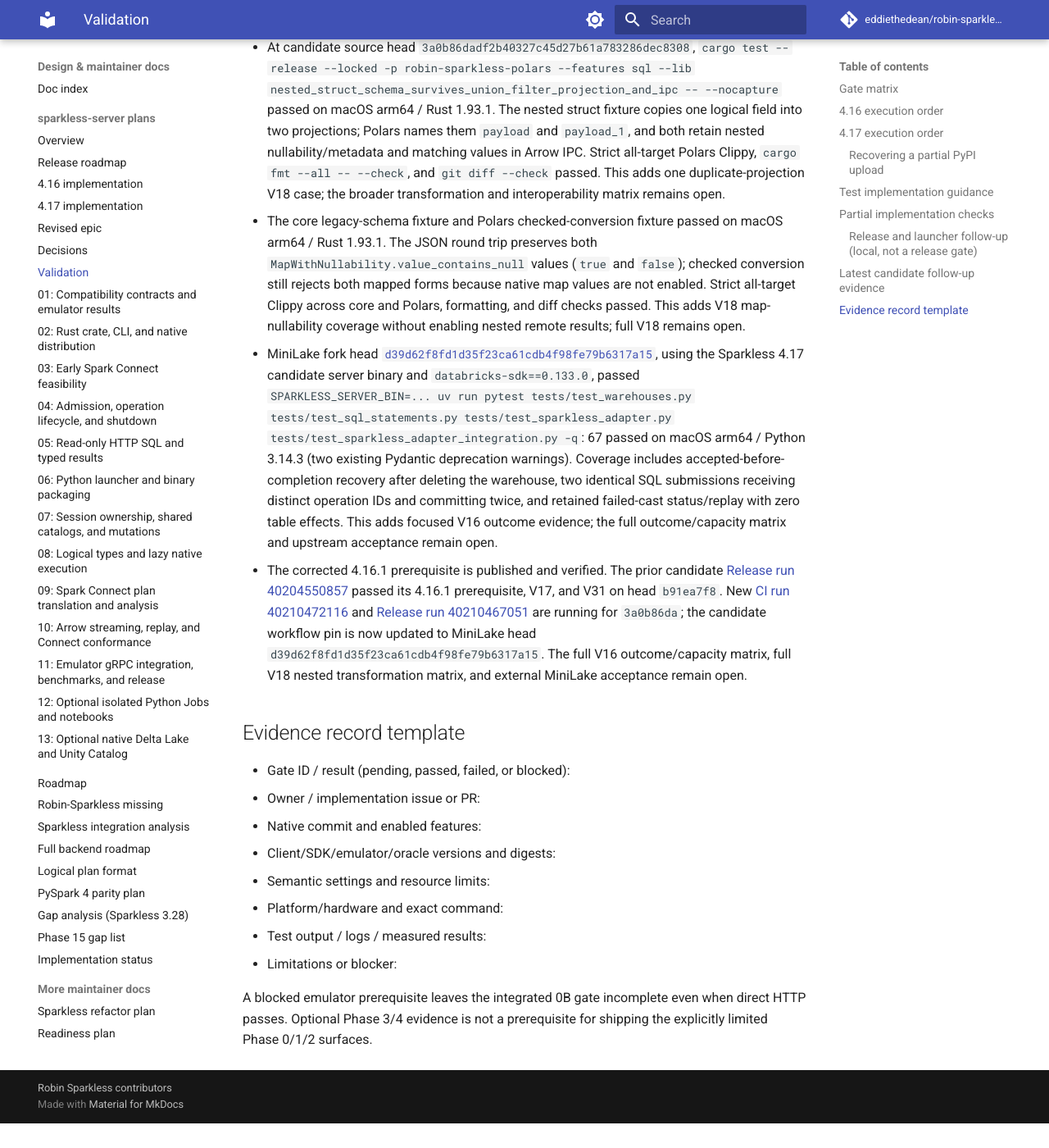
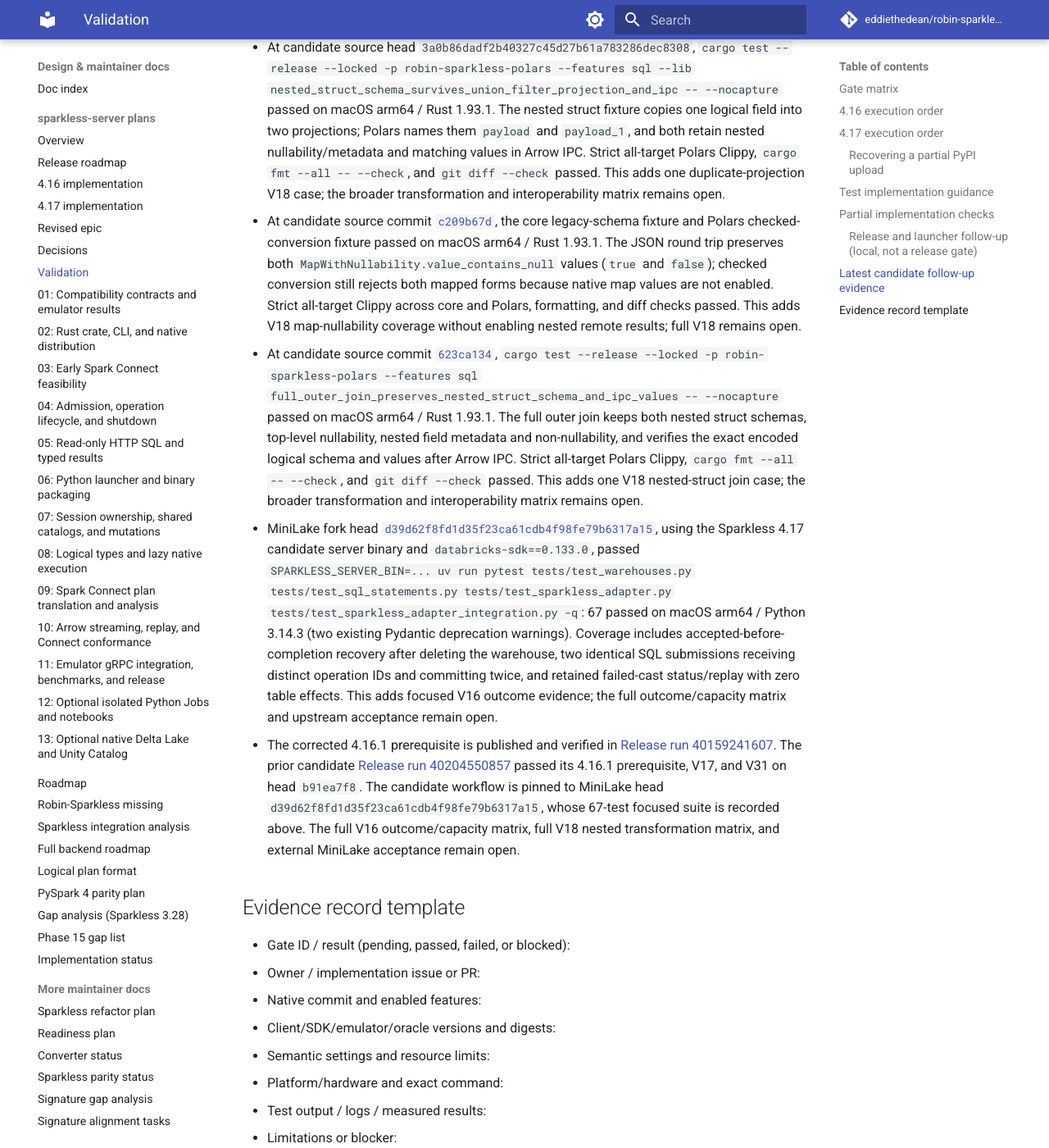
Before and after one commit to eddiethedean/robin-sparkless, an MkDocs documentation site: the page built from docs/plans/sparkless-server/VALIDATION.md, in a window 1280 px wide and 1400 px high, scrolled down 29552 px. Shown: the whole window at 82% size. Built offline with MkDocs 1.6.1 and Material for MkDocs 9.7.7, drawn with Linux system fonts in a browser that asks for light colours; comment, search, counter and statistics services are not loaded; before the commit the page ends 30922 px from its top, so only the background shows below that.

Commit message:
docs: record nested struct join validation

```diff
--- a/docs/plans/sparkless-server/VALIDATION.md
+++ b/docs/plans/sparkless-server/VALIDATION.md
@@ -256,9 +256,10 @@
 ## Latest candidate follow-up evidence
 
 - At candidate source head `3a0b86dadf2b40327c45d27b61a783286dec8308`, `cargo test --release --locked -p robin-sparkless-polars --features sql --lib nested_struct_schema_survives_union_filter_projection_and_ipc -- --nocapture` passed on macOS arm64 / Rust 1.93.1. The nested struct fixture copies one logical field into two projections; Polars names them `payload` and `payload_1`, and both retain nested nullability/metadata and matching values in Arrow IPC. Strict all-target Polars Clippy, `cargo fmt --all -- --check`, and `git diff --check` passed. This adds one duplicate-projection V18 case; the broader transformation and interoperability matrix remains open.
-- The core legacy-schema fixture and Polars checked-conversion fixture passed on macOS arm64 / Rust 1.93.1. The JSON round trip preserves both `MapWithNullability.value_contains_null` values (`true` and `false`); checked conversion still rejects both mapped forms because native map values are not enabled. Strict all-target Clippy across core and Polars, formatting, and diff checks passed. This adds V18 map-nullability coverage without enabling nested remote results; full V18 remains open.
+- At candidate source commit [`c209b67d`](https://github.com/eddiethedean/robin-sparkless/commit/c209b67dffe7e940f25748fa327d514cf40f76a3), the core legacy-schema fixture and Polars checked-conversion fixture passed on macOS arm64 / Rust 1.93.1. The JSON round trip preserves both `MapWithNullability.value_contains_null` values (`true` and `false`); checked conversion still rejects both mapped forms because native map values are not enabled. Strict all-target Clippy across core and Polars, formatting, and diff checks passed. This adds V18 map-nullability coverage without enabling nested remote results; full V18 remains open.
+- At candidate source commit [`623ca134`](https://github.com/eddiethedean/robin-sparkless/commit/623ca134d5e82a610f56f5d1d9943f52e8aff0c5), `cargo test --release --locked -p robin-sparkless-polars --features sql full_outer_join_preserves_nested_struct_schema_and_ipc_values -- --nocapture` passed on macOS arm64 / Rust 1.93.1. The full outer join keeps both nested struct schemas, top-level nullability, nested field metadata and non-nullability, and verifies the exact encoded logical schema and values after Arrow IPC. Strict all-target Polars Clippy, `cargo fmt --all -- --check`, and `git diff --check` passed. This adds one V18 nested-struct join case; the broader transformation and interoperability matrix remains open.
 - MiniLake fork head [`d39d62f8fd1d35f23ca61cdb4f98fe79b6317a15`](https://github.com/eddiethedean/minilake/commit/d39d62f8fd1d35f23ca61cdb4f98fe79b6317a15), using the Sparkless 4.17 candidate server binary and `databricks-sdk==0.133.0`, passed `SPARKLESS_SERVER_BIN=... uv run pytest tests/test_warehouses.py tests/test_sql_statements.py tests/test_sparkless_adapter.py tests/test_sparkless_adapter_integration.py -q`: 67 passed on macOS arm64 / Python 3.14.3 (two existing Pydantic deprecation warnings). Coverage includes accepted-before-completion recovery after deleting the warehouse, two identical SQL submissions receiving distinct operation IDs and committing twice, and retained failed-cast status/replay with zero table effects. This adds focused V16 outcome evidence; the full outcome/capacity matrix and upstream acceptance remain open.
-- The corrected 4.16.1 prerequisite is published and verified. The prior candidate [Release run 40204550857](https://github.com/eddiethedean/robin-sparkless/actions/runs/40204550857) passed its 4.16.1 prerequisite, V17, and V31 on head `b91ea7f8`. New [CI run 40210472116](https://github.com/eddiethedean/robin-sparkless/actions/runs/40210472116) and [Release run 40210467051](https://github.com/eddiethedean/robin-sparkless/actions/runs/40210467051) are running for `3a0b86da`; the candidate workflow pin is now updated to MiniLake head `d39d62f8fd1d35f23ca61cdb4f98fe79b6317a15`. The full V16 outcome/capacity matrix, full V18 nested transformation matrix, and external MiniLake acceptance remain open.
+- The corrected 4.16.1 prerequisite is published and verified in [Release run 40159241607](https://github.com/eddiethedean/robin-sparkless/actions/runs/40159241607). The prior candidate [Release run 40204550857](https://github.com/eddiethedean/robin-sparkless/actions/runs/40204550857) passed its 4.16.1 prerequisite, V17, and V31 on head `b91ea7f8`. The candidate workflow is pinned to MiniLake head `d39d62f8fd1d35f23ca61cdb4f98fe79b6317a15`, whose 67-test focused suite is recorded above. The full V16 outcome/capacity matrix, full V18 nested transformation matrix, and external MiniLake acceptance remain open.
 
 ## Evidence record template
 
```
